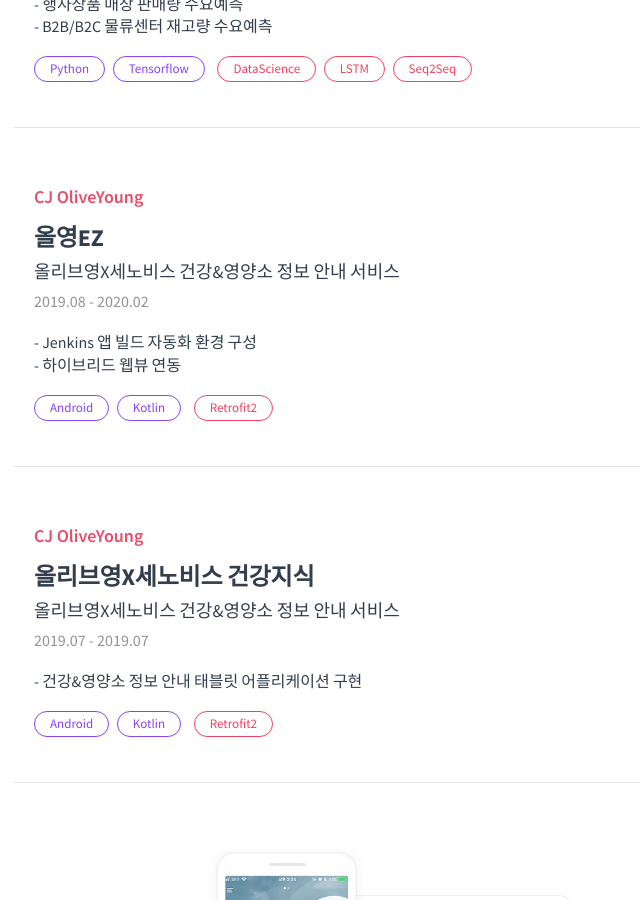
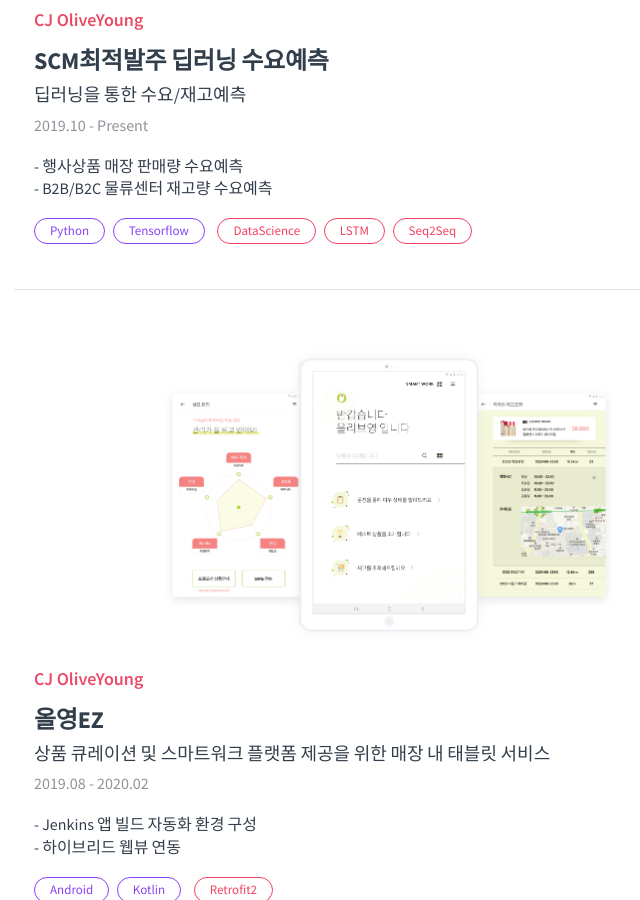
Before and after one commit to cowkite/cowkite.github.io, a Jekyll site: the page built from project/index.md, in a window 1280 px wide and 900 px high, scrolled down 296 px. Shown: the whole window, without its empty margins (251-891 px from the left). Built offline with Jekyll 4.4.1, drawn with Linux system fonts in a browser that asks for light colours.

Commit message:
Edit project thumbnail

```diff
--- a/_data/project-list.yml
+++ b/_data/project-list.yml
@@ -3,7 +3,7 @@
   description: 딥러닝을 통한 수요/재고예측
   organization: CJ OliveYoung
   period: 2019.10 - Present
-  # thumbnail: img/tbd.jpg
+  thumbnail: img/project_scmdl_thumbnail.png
   language: [
     Python,
     Tensorflow
@@ -20,10 +20,10 @@
 
 - id: 201908oyez
   title: 올영EZ
-  description: 올리브영X세노비스 건강&영양소 정보 안내 서비스
+  description: 상품 큐레이션 및 스마트워크 플랫폼 제공을 위한 매장 내 태블릿 서비스
   organization: CJ OliveYoung
   period: 2019.08 - 2020.02
-  # thumbnail: img/tbd.jpg
+  thumbnail: img/project_oyez_thumbnail.png
   language: [
     Android,
     Kotlin
@@ -41,7 +41,7 @@
   description: 올리브영X세노비스 건강&영양소 정보 안내 서비스
   organization: CJ OliveYoung
   period: 2019.07 - 2019.07
-  # thumbnail: img/tbd.jpg
+  thumbnail: img/project_healtyoy_thumbnail.png
   language: [
     Android,
     Kotlin
```
Also changed, not shown: project/img/project_healtyoy_thumbnail.png, project/img/project_scmdl_thumbnail.png (added).
